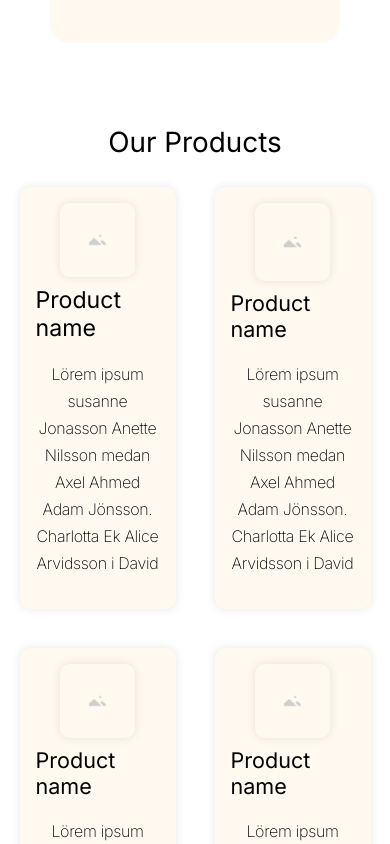
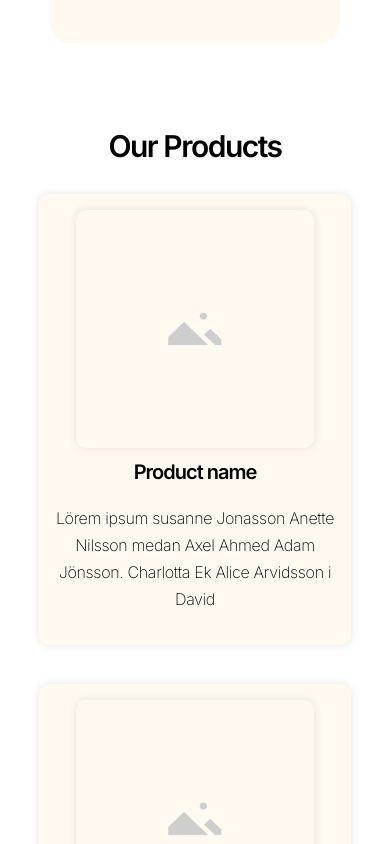
Before and after one commit to Carenbit/carenbitdev, a React (Create React App) app: page / in a window 390 px wide. Shown: the part 2220-3064 px from the top of the page. Built offline with nearby package versions, Linux system fonts and the light colour scheme.

Commit message:
Styling changes

```diff
--- a/src/component/Products/Products.css
+++ b/src/component/Products/Products.css
@@ -1,6 +1,6 @@
 .placeHolderImage {
-  width: 60%;
-  height: 60%;
+  width: 85%;
+  height: 85%;
   object-fit: cover;
   border-radius: 10px;
   box-shadow: 0 0 10px 0 rgba(0, 0, 0, 0.1);
@@ -18,4 +18,34 @@
 
 .productCard:hover {
   box-shadow: 0 0 10px 0 rgba(0, 0, 0, 0.3);
+  transition: 0.5s;
+  scale: 1.1;
 }
+
+.pHeading {
+  font-size: 40px;
+  font-weight: 600;
+  line-height: 54px;
+  letter-spacing: -0.05em;
+}
+
+.pNames {
+  font-size: 24px;
+  font-weight: 600;
+  line-height: 29px;
+  letter-spacing: -0.05em;
+}
+
+@media screen and (max-width: 464px) {
+  .productCard {
+    width: 80%;
+    margin: 5% 10%;
+  }
+  .pHeading {
+    font-size: 30px;
+    line-height: 40.5px;
+  }
+  .pNames {
+    font-size: 20px;
+  }
+}
--- a/src/component/Products/Products.js
+++ b/src/component/Products/Products.js
@@ -4,11 +4,11 @@ import placeHolderImage from "../../assets/placeholder.png";
 const Products = () => {
   return (
     <div>
-      <h1 className="text-center">Our Products</h1>
+      <h1 className="text-center pHeading">Our Products</h1>
       <div className="d-flex flex-wrap">
         <div className="d-flex flex-column p-3 productCard align-items-center">
           <img src={placeHolderImage} alt="..." className="placeHolderImage" />
-          <h3>Product name</h3>
+          <h4 className="pNames">Product name</h4>
           <p className="fw-light text-center fs-6">
             Lörem ipsum susanne Jonasson Anette Nilsson medan Axel Ahmed Adam
             Jönsson. Charlotta Ek Alice Arvidsson i David{" "}
@@ -16,7 +16,7 @@ const Products = () => {
         </div>
         <div className="d-flex flex-column p-3 productCard align-items-center">
           <img src={placeHolderImage} alt="..." className="placeHolderImage" />
-          <h4>Product name</h4>
+          <h4 className="pNames">Product name</h4>
           <p className="fw-light text-center fs-6">
             Lörem ipsum susanne Jonasson Anette Nilsson medan Axel Ahmed Adam
             Jönsson. Charlotta Ek Alice Arvidsson i David{" "}
@@ -24,7 +24,7 @@ const Products = () => {
         </div>
         <div className="d-flex flex-column p-3 productCard align-items-center">
           <img src={placeHolderImage} alt="..." className="placeHolderImage" />
-          <h4>Product name</h4>
+          <h4 className="pNames">Product name</h4>
           <p className="fw-light text-center fs-6">
             Lörem ipsum susanne Jonasson Anette Nilsson medan Axel Ahmed Adam
             Jönsson. Charlotta Ek Alice Arvidsson i David{" "}
@@ -32,7 +32,7 @@ const Products = () => {
         </div>
         <div className="d-flex flex-column p-3 productCard align-items-center">
           <img src={placeHolderImage} alt="..." className="placeHolderImage " />
-          <h4>Product name</h4>
+          <h4 className="pNames">Product name</h4>
           <p className="fw-light text-center fs-6">
             Lörem ipsum susanne Jonasson Anette Nilsson medan Axel Ahmed Adam
             Jönsson. Charlotta Ek Alice Arvidsson i David{" "}
```
